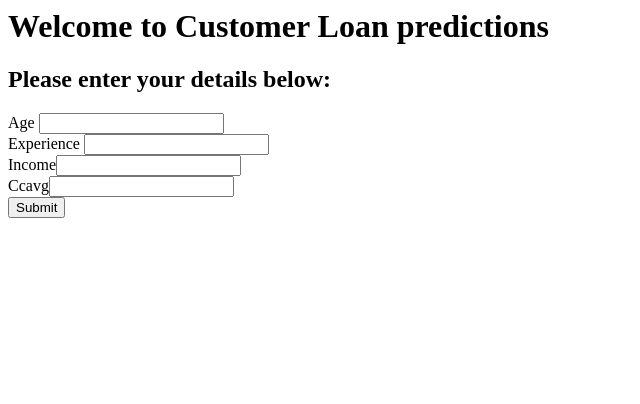
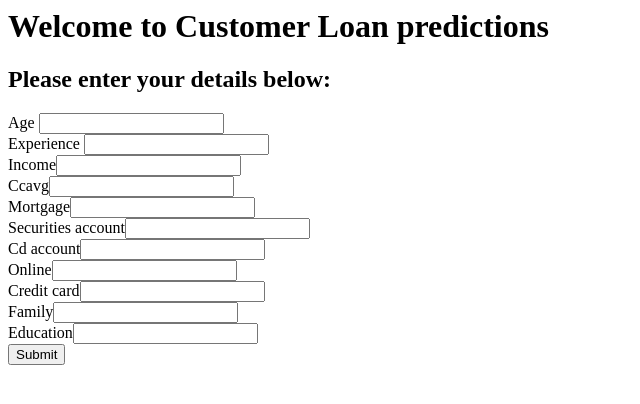
Before and after one commit to vishn96/deployment-of-loan-model, a Python web app: template templates/home.html in a window 1280 px wide. Shown: the top 404 px of the page, without its empty margins (0-640 px from the left). Run offline with Jinja, Linux system fonts and the light colour scheme; the template is opened without the code that fills it, so the values that code supplies are empty, except form fields; form fields are guessed from the names that the template uses.

Commit message:
Update home.html

```diff
--- a/templates/home.html
+++ b/templates/home.html
@@ -11,5 +11,19 @@
     <br>
     {{form.CCAvg.label}}{{form.CCAvg}}
     <br>
+    {{form.Mortgage.label}}{{form.Mortgage}}
+    <br>
+    {{form.Securities_Account.label}}{{form.Securities_Account}}
+    <br>
+    {{form.CD_Account.label}}{{form.CD_Account}}
+    <br>
+    {{form.Online.label}}{{form.Online}}
+    <br>
+    {{form.CreditCard.label}}{{form.CreditCard}}
+    <br>
+    {{form.Family.label}}{{form.Family}}
+    <br>
+    {{form.Education.label}}{{form.Education}}
+    <br>
     {{ form.submit() }}
 </form>
```
